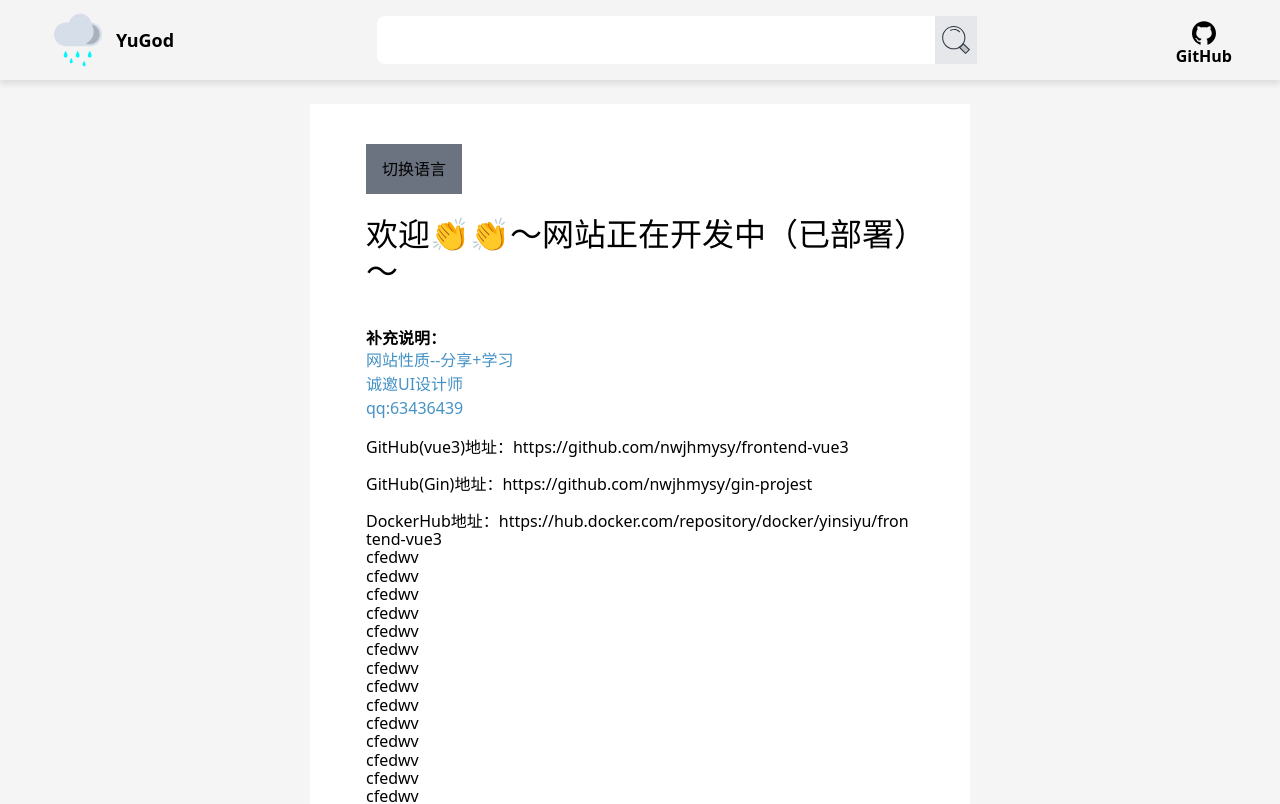
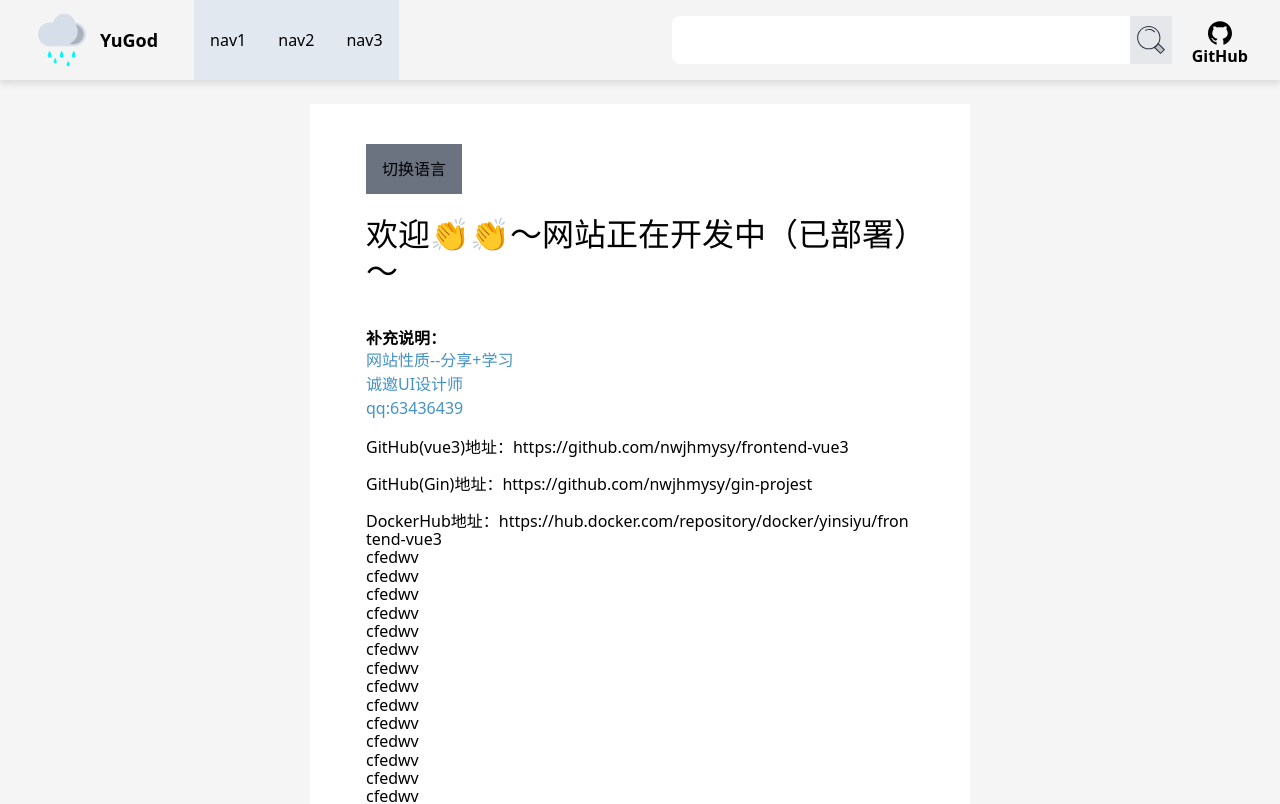
Before and after one commit to nwjhmysy/yugod-frontend, a Vue app: page / in a window 1280 px wide. Shown: the top 804 px of the page. Built offline with nearby package versions, Linux system fonts and the light colour scheme.

Commit message:
banner sp

```diff
--- a/index.html
+++ b/index.html
@@ -4,7 +4,7 @@
     <meta charset="UTF-8">
     <link rel="icon" href="/favicon.ico">
     <meta name="viewport" content="width=device-width, initial-scale=1.0">
-    <title>Vite App</title>
+    <title>欢迎 - 分享乐园</title>
   </head>
   <body>
     <div id="app"></div>
--- a/src/assets/global.css
+++ b/src/assets/global.css
@@ -5,13 +5,13 @@
   left: 0;
   width: 100%;
   height: 100%;
-  z-index: 999;
+  z-index: 99;
   background: rgba(0, 0, 0, 0.2); /* 半透明黑色背景 */
   display: flex;
   justify-content: center;
   align-items: center;
 }
 /* 水平偏移量，垂直偏移量，模糊半径，阴影颜色 */
-.shadow-down{
+.shadow-down {
   box-shadow: 0px 4px 6px rgba(0, 0, 0, 0.1);
 }
--- a/src/components/Banner.vue
+++ /dev/null
@@ -1,37 +0,0 @@
-<!-- eslint-disable vue/multi-word-component-names -->
-<script setup lang="ts">
-import searchIcon from '@/assets/iamges/search_icon.svg'
-import rainLgog from '@/assets/iamges/rain_logo.svg'
-import { GithubOutlined } from '@ant-design/icons-vue'
-
-</script>
-<template>
-  <div
-    class="w-full h-20 bg-zinc-100 box-border px-12 shadow-down flex justify-between items-center"
-  >
-    <div class="flex justify-start items-center mr-3">
-      <img :src="rainLgog" alt="" class="max-w-[60px] h-[60px] mr-2" />
-      <span class="whitespace-nowrap text-lg font-bold">YuGod</span>
-    </div>
-    <div class="w-full max-w-[600px] flex bg-white justify-end rounded-l-lg box-content border-search">
-      <div class="w-full p-2 box-content">
-        <input type="text" class="w-full h-7 border-none outline-none" />
-      </div>
-      <div class="min-w-[42px] bg-gray-200 py-2 cursor-pointer flex justify-center">
-        <img :src="searchIcon" alt="" class="w-8" />
-      </div>
-    </div>
-    <div class="text-center ml-2">
-      <div><GithubOutlined class="text-2xl"/></div>
-      <strong>GitHub</strong>
-    </div>
-  </div>
-</template>
-
-<script setup lang="ts"></script>
-
-<style scoped>
-.border-search:hover {
-  border: 2px solid #4592c4;
-}
-</style>
--- /dev/null
+++ b/src/components/banner/BannerNav.vue
@@ -0,0 +1,32 @@
+<script setup lang="ts">
+import { ref, type DefineProps } from 'vue'
+
+interface Props {
+  isOpen: boolean
+}
+const props = withDefaults(defineProps<Props>(), { isOpen: false })
+</script>
+
+<template>
+  <Transition name="slide-fade">
+    <div v-if="props.isOpen" class="w-full bg-gray-4 box-border py-4 px-6 z-[99] fixed top-16">
+      <div>123</div>
+    </div>
+  </Transition>
+</template>
+
+<style scoped>
+.slide-fade-enter-active {
+  transition: all 0.3s ease-out;
+}
+
+.slide-fade-leave-active {
+  transition: all 0.4s cubic-bezier(1, 0.5, 0.8, 1);
+}
+
+.slide-fade-enter-from,
+.slide-fade-leave-to {
+  transform: translateY(-20px);
+  opacity: 0;
+}
+</style>
--- /dev/null
+++ b/src/components/banner/BannerPC.vue
@@ -0,0 +1,59 @@
+<script setup lang="ts">
+import searchIcon from '@/assets/iamges/search_icon.svg'
+import rainLgog from '@/assets/iamges/rain_logo.svg'
+import { GithubOutlined } from '@ant-design/icons-vue'
+</script>
+<template>
+  <div
+    class="w-full h-20 bg-zinc-100 box-border px-8 shadow-down flex justify-between items-center"
+  >
+    <div class="w-full flex justify-start items-center">
+      <div class="flex justify-start items-center mr-3">
+        <img :src="rainLgog" alt="" class="max-w-[60px] h-[60px] mr-2" />
+        <span class="whitespace-nowrap text-lg font-bold">YuGod</span>
+      </div>
+      <div class="w-full m-6 flex justify-start items-center cursor-pointer">
+        <div class="h-20 box-border px-4 hover:shadow-picker-panel bg-slate-200 flex items-center">
+          nav1
+        </div>
+        <div class="h-20 box-border px-4 hover:shadow-picker-panel bg-slate-200 flex items-center">
+          nav2
+        </div>
+        <div class="h-20 box-border px-4 hover:shadow-picker-panel bg-slate-200 flex items-center">
+          nav3
+        </div>
+      </div>
+    </div>
+    <div class="w-full flex justify-end items-center">
+      <div
+        class="w-full max-w-[500px] flex bg-white justify-end rounded-l-lg box-content border-search"
+      >
+        <div class="w-full p-2 box-content">
+          <input type="text" class="w-full h-7 border-none outline-none" />
+        </div>
+        <div class="min-w-[42px] bg-gray-200 py-2 cursor-pointer flex justify-center">
+          <img :src="searchIcon" alt="" class="w-8" />
+        </div>
+      </div>
+      <a
+        href="https://github.com/nwjhmysy"
+        target="_blank"
+        class="flex flex-col justify-center ml-5"
+      >
+        <GithubOutlined class="text-2xl" />
+        <strong>GitHub</strong>
+      </a>
+    </div>
+  </div>
+</template>
+
+<script setup lang="ts"></script>
+
+<style scoped>
+.border-search:hover {
+  border: 2px solid #4592c4;
+}
+.border-hover-b:hover {
+  box-shadow: 4px 4px 4px 4px white inset;
+}
+</style>
--- /dev/null
+++ b/src/components/banner/BannerSP.vue
@@ -0,0 +1,47 @@
+<script setup lang="ts">
+import BannerNav from '@/components/banner/BannerNav.vue'
+import { ref } from 'vue'
+
+const isNavOpen = ref(false)
+</script>
+
+<template>
+  <div
+    class="w-full h-16 bg-zinc-100 box-border px-6 shadow-down flex justify-between items-center z-[100]"
+  >
+    <div
+      class="cursor-pointer"
+      @click="
+        () => {
+          isNavOpen = !isNavOpen
+        }
+      "
+    >
+      菜单
+    </div>
+    <div><span class="whitespace-nowrap text-lg font-bold">YuGod</span></div>
+    <div>搜索</div>
+  </div>
+  <BannerNav :is-open="isNavOpen" />
+  <div
+    v-if="isNavOpen"
+    @click="
+      () => {
+        isNavOpen = !isNavOpen
+      }
+    "
+    class="overlay-nav"
+  ></div>
+</template>
+
+<style scoped>
+.overlay-nav {
+  position: fixed;
+  top: 0;
+  left: 0;
+  width: 100%;
+  height: 100%;
+  z-index: 98;
+  background: rgba(0, 0, 0, 0.2); /* 半透明黑色背景 */
+}
+</style>
--- a/src/components/layout/BaseLayout.vue
+++ b/src/components/layout/BaseLayout.vue
@@ -1,6 +1,9 @@
 <script setup lang="ts">
-import Banner from '@/components/Banner.vue'
+import BannerPC from '@/components/banner/BannerPC.vue'
+import useIsSP from '@/hooks/useIsSP'
+import BannerSP from '@/components/banner/BannerSP.vue'
 
+const { isSP } = useIsSP(700)
 </script>
 
 <template>
@@ -9,7 +12,8 @@ import Banner from '@/components/Banner.vue'
     class="w-full min-w-[300px] min-h-[100vh] bg-gray-bg flex flex-col justify-between items-center"
   >
     <div class="w-full flex flex-col justify-start items-center">
-      <Banner />
+      <BannerSP v-if="isSP" />
+      <BannerPC v-else />
       <!-- view -->
       <div class="box-border max-w-[660px] m-6 px-14 py-10 bg-white">
         <router-view />
--- a/src/views/AboutView.vue
+++ b/src/views/AboutView.vue
@@ -1,6 +1,4 @@
-<script setup lang="ts">
-
-</script>
+<script setup lang="ts"></script>
 <template>
   <div class="text-lg">about</div>
 </template>
```
